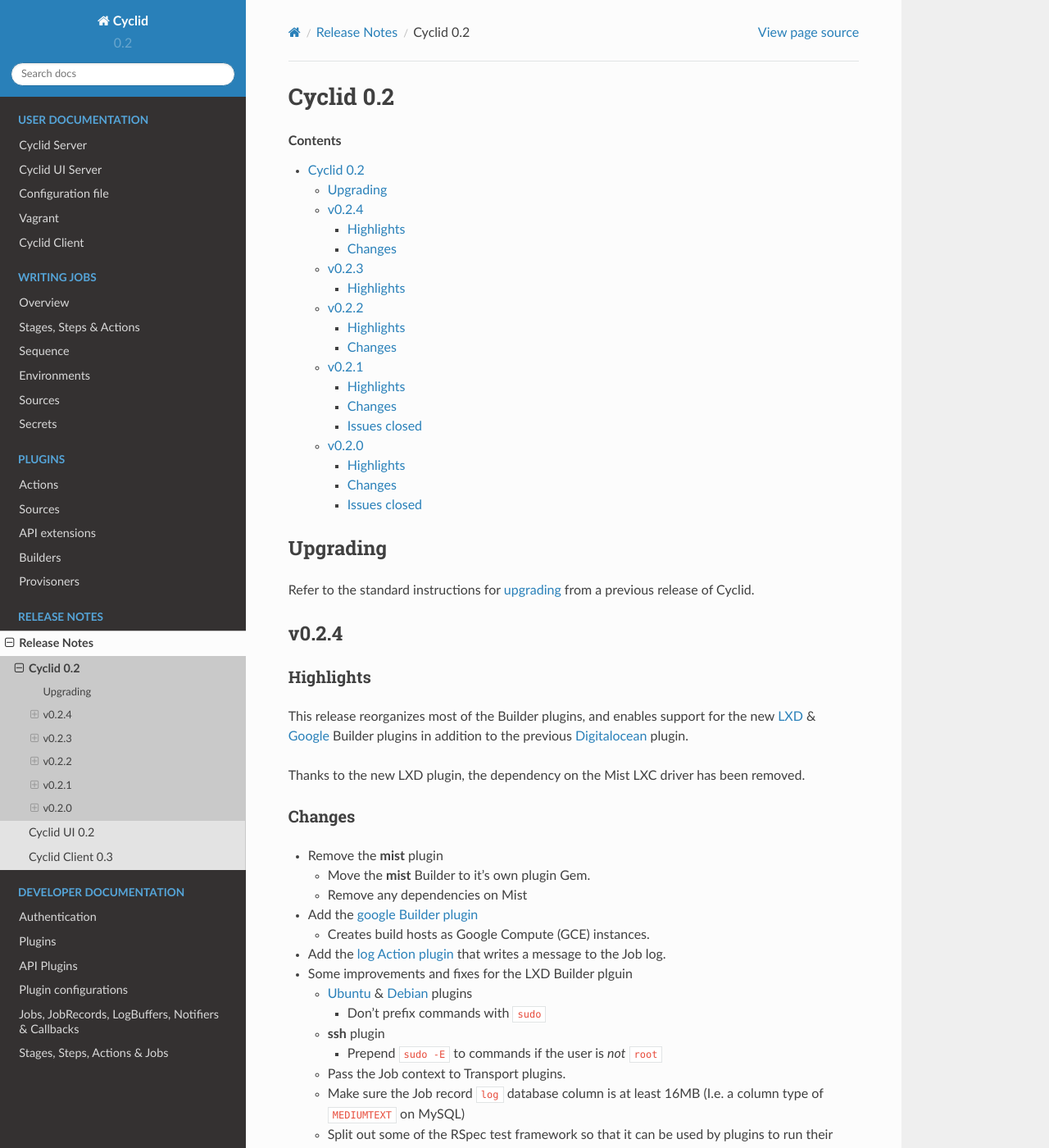
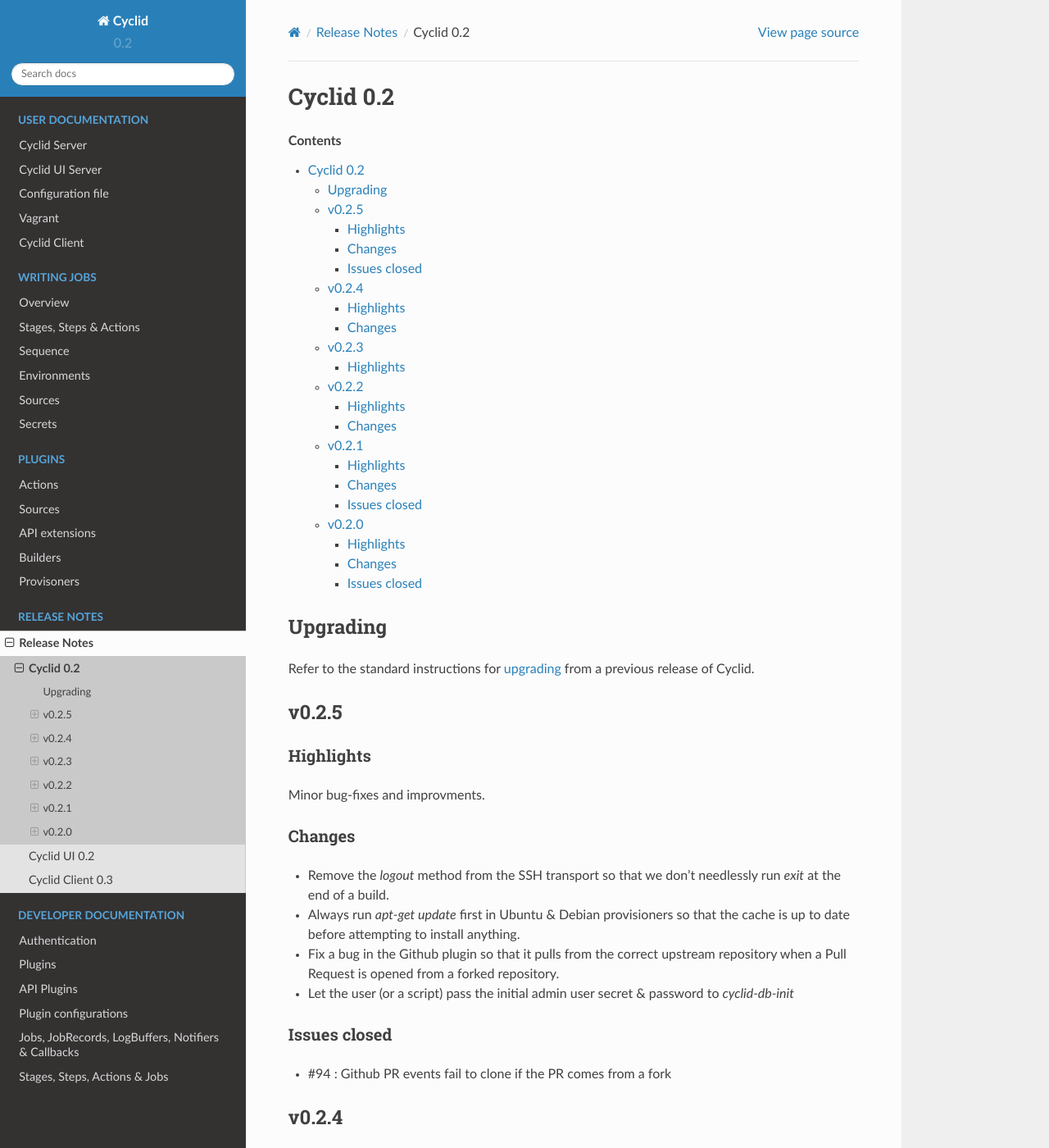
Before and after one commit to Cyclid/Cyclid-docs, a Sphinx documentation site: the page built from docs/release_notes/cyclid/0_2.rst, in a window 1280 px wide and 1400 px high. Shown: the whole window at 82% size. Built offline with Sphinx 7.4.7 and the Read the Docs theme 2.0.0, drawn with Linux system fonts in a browser that asks for light colours.

Commit message:
Document Cyclid & Cyclid UI releases
Document Cyclid v0.2.5 and Cyclid-UI v0.2.3 bug-fix releases.

```diff
--- a/docs/release_notes/cyclid/0_2.rst
+++ b/docs/release_notes/cyclid/0_2.rst
@@ -9,6 +9,31 @@
 
 Refer to the standard instructions for :ref:`upgrading <upgrading>` from a
 previous release of Cyclid.
+
+v0.2.5
+======
+
+Highlights
+----------
+
+Minor bug-fixes and improvments.
+
+Changes
+-------
+
+- Remove the `logout` method from the SSH transport so that we don't needlessly
+  run `exit` at the end of a build.
+- Always run `apt-get update` first in Ubuntu & Debian provisioners so that the
+  cache is up to date before attempting to install anything.
+- Fix a bug in the Github plugin so that it pulls from the correct upstream
+  repository when a Pull Request is opened from a forked repository.
+- Let the user (or a script) pass the initial admin user secret & password to
+  `cyclid-db-init`
+
+Issues closed
+-------------
+
+- #94 : Github PR events fail to clone if the PR comes from a fork
 
 v0.2.4
 ======
```
Also changed, not shown: docs/release_notes/cyclid_ui/0_2.rst (+16 -0 lines).
